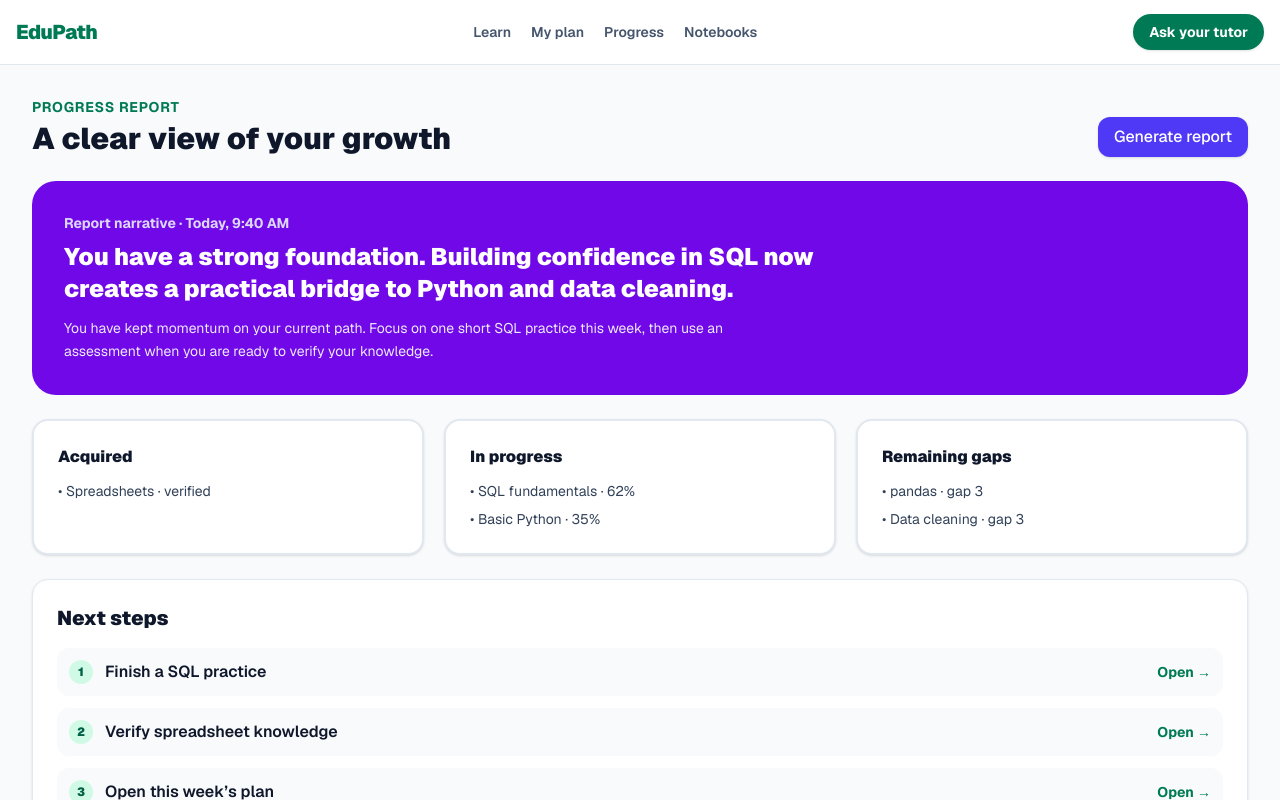
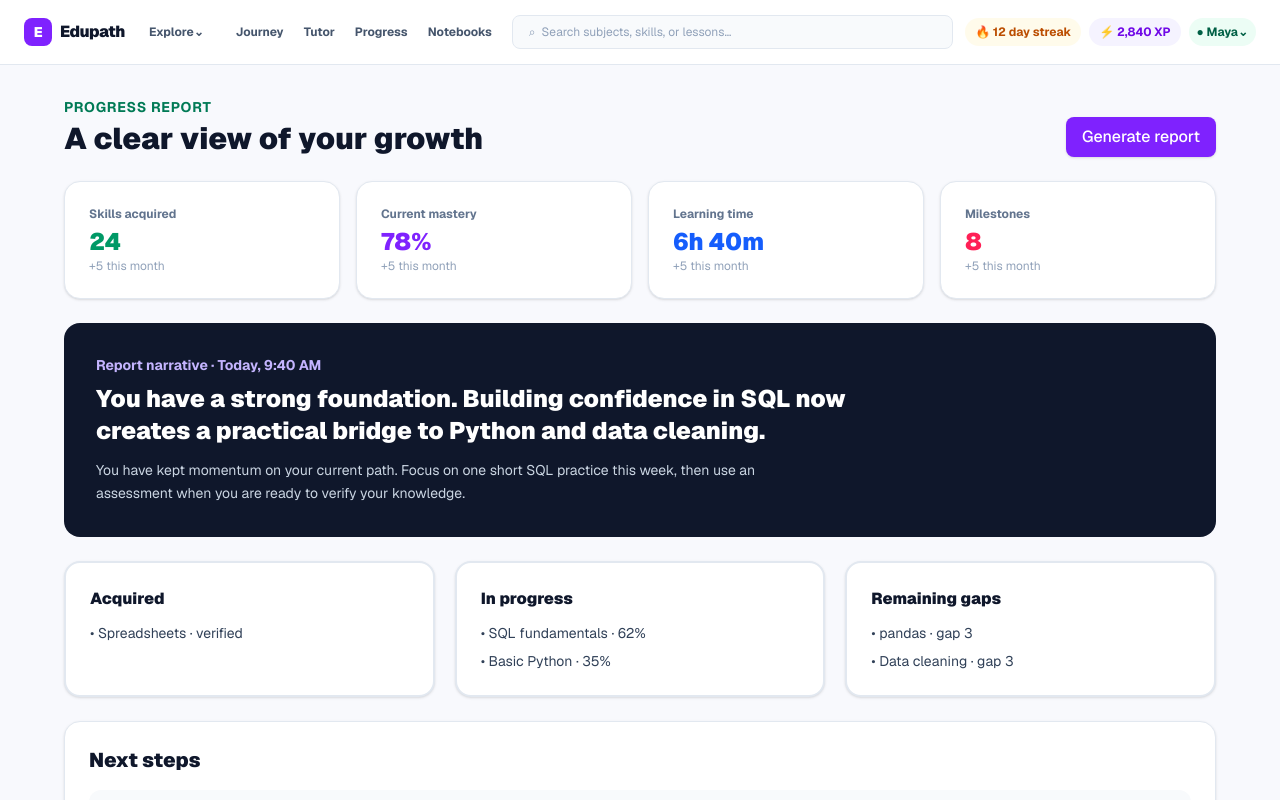
Before and after one commit to moncbj/hackathon-agentic-ai-2026, a Next.js app in the folder edupath/: page /progress in a window 1280 px wide. Shown: the top 800 px of the page. Built offline with nearby package versions, Linux system fonts and the light colour scheme.

Commit message:
Nada wow

```diff
--- a/edupath/app/globals.css
+++ b/edupath/app/globals.css
@@ -59,7 +59,7 @@
 
 body {
   font-family: var(--font-sans), Arial, Helvetica, sans-serif;
-  @apply bg-slate-50 text-slate-900;
+  @apply bg-[#f8f9fd] text-slate-900;
 }
 
 @keyframes node-pop {
--- a/edupath/app/layout.tsx
+++ b/edupath/app/layout.tsx
@@ -16,20 +16,17 @@ export default function RootLayout({ children }: Readonly<{ children: React.Reac
       lang="en"
       className={`${geistSans.variable} ${geistMono.variable} h-full antialiased`}
     >
-      <body className="min-h-full flex flex-col bg-[#f7f8f4] text-slate-900 font-sans">
-        <header className="bg-white/95 border-b border-slate-200 sticky top-0 z-10 backdrop-blur">
-          <div className="max-w-screen-xl mx-auto px-4 h-16 flex items-center justify-between gap-4">
-            <a href="/dashboard" className="text-xl font-black text-emerald-700 tracking-tight">EduPath</a>
-            <nav aria-label="Primary navigation" className="hidden md:flex items-center gap-5 text-sm font-semibold text-slate-600">
-              <a className="hover:text-emerald-700" href="/dashboard">Learn</a>
-              <a className="hover:text-emerald-700" href="/journey">My plan</a>
-              <a className="hover:text-emerald-700" href="/progress">Progress</a>
-              <a className="hover:text-emerald-700" href="/notebooks">Notebooks</a>
-            </nav>
-            <a href="/tutor" className="rounded-full bg-emerald-700 px-4 py-2 text-sm font-bold text-white shadow-sm transition hover:bg-emerald-800">Ask your tutor</a>
+      <body className="min-h-full flex flex-col bg-[#f8f9fd] text-slate-900 font-sans">
+        <header className="sticky top-0 z-30 border-b border-slate-200 bg-white/95 backdrop-blur">
+          <div className="mx-auto flex h-16 max-w-[1440px] items-center gap-3 px-4 sm:px-6">
+            <a href="/dashboard" className="flex shrink-0 items-center gap-2 font-black tracking-tight text-slate-900"><span className="grid h-7 w-7 place-items-center rounded-lg bg-violet-600 text-sm text-white">E</span><span>Edupath</span></a>
+            <details className="relative hidden sm:block"><summary className="cursor-pointer list-none rounded-lg px-3 py-2 text-xs font-bold text-slate-600 hover:bg-slate-50">Explore⌄</summary><div className="absolute left-0 top-10 w-44 rounded-xl border border-slate-200 bg-white p-2 shadow-lg"><a href="/journey" className="block rounded-lg px-3 py-2 text-sm hover:bg-violet-50">Learning journey</a><a href="/notebooks" className="block rounded-lg px-3 py-2 text-sm hover:bg-violet-50">Notebooks</a></div></details>
+            <nav aria-label="Primary navigation" className="hidden items-center gap-1 lg:flex"><a href="/journey" className="rounded-lg px-2 py-2 text-xs font-bold text-slate-600 hover:bg-violet-50">Journey</a><a href="/tutor" className="rounded-lg px-2 py-2 text-xs font-bold text-slate-600 hover:bg-violet-50">Tutor</a><a href="/progress" className="rounded-lg px-2 py-2 text-xs font-bold text-slate-600 hover:bg-violet-50">Progress</a><a href="/notebooks" className="rounded-lg px-2 py-2 text-xs font-bold text-slate-600 hover:bg-violet-50">Notebooks</a></nav>
+            <label className="mx-auto hidden max-w-md flex-1 md:block"><span className="sr-only">Search subjects, skills, or lessons</span><input className="w-full rounded-lg border border-slate-200 bg-slate-50 px-4 py-2 text-xs outline-none placeholder:text-slate-400 focus:border-violet-400 focus:ring-2 focus:ring-violet-100" placeholder="⌕  Search subjects, skills, or lessons…" /></label>
+            <div className="ml-auto flex shrink-0 items-center gap-2 text-xs font-bold"><span className="hidden rounded-full bg-amber-50 px-2.5 py-1.5 text-amber-700 sm:inline">🔥 12 day streak</span><span className="hidden rounded-full bg-violet-50 px-2.5 py-1.5 text-violet-700 md:inline">⚡ 2,840 XP</span><details className="relative"><summary className="cursor-pointer list-none rounded-full bg-emerald-50 px-2 py-1.5 text-emerald-800">● Maya⌄</summary><div className="absolute right-0 top-9 w-36 rounded-xl border border-slate-200 bg-white p-2 text-slate-700 shadow-lg"><a href="/progress" className="block rounded-lg px-2 py-2 hover:bg-slate-50">Profile</a></div></details></div>
           </div>
         </header>
-        <main className="flex-1 w-full max-w-screen-xl mx-auto p-4 sm:p-6 lg:p-8">{children}</main>
+        <main className="flex-1 w-full max-w-[1440px] mx-auto p-4 sm:p-6 lg:p-8">{children}</main>
       </body>
     </html>
   );
--- a/edupath/components/spec005/spec005-views.tsx
+++ b/edupath/components/spec005/spec005-views.tsx
@@ -27,7 +27,8 @@ function SkillLabel({ skillId }: { skillId: string }) {
 }
 
 export function TutorView() {
-  const [messages, setMessages] = useState<Message[]>([{ id: 1, author: "tutor", text: "Hi Alex! I can help you understand your plan, practice a concept, or use one of your notebooks." }]);
+  const welcomeMessage: Message = { id: 1, author: "tutor", text: "Hi Alex! I can help you understand your plan, practice a concept, or use one of your notebooks." };
+  const [messages, setMessages] = useState<Message[]>([welcomeMessage]);
   const [question, setQuestion] = useState("");
   const [focusSkill, setFocusSkill] = useState("");
   const [selectedNotebookIds, setSelectedNotebookIds] = useState<string[]>([]);
@@ -61,17 +62,18 @@ export function TutorView() {
 
   function submit(event: FormEvent<HTMLFormElement>) { event.preventDefault(); ask(question); }
   function toggleNotebook(id: string) { setSelectedNotebookIds((ids) => ids.includes(id) ? ids.filter((item) => item !== id) : [...ids, id]); }
+  function newChat() { setMessages([{ ...welcomeMessage, id: Date.now() }]); setQuestion(""); setFocusSkill(""); setSelectedNotebookIds([]); setTyping(false); }
 
-  return <div className="mx-auto max-w-4xl space-y-5">
-    <div><p className="text-sm font-bold uppercase tracking-wider text-emerald-700">Your tutor</p><h1 className="mt-1 text-3xl font-black">Learn with a thinking partner</h1></div>
-    <Card className="overflow-hidden"><div className="border-b border-slate-100 bg-emerald-50 px-5 py-4"><p className="font-bold text-emerald-950">Friendly · clear · practical</p><p className="text-sm text-emerald-800">Your chat stays on this device and resets when you reload.</p></div>
+  return <div className="mx-auto max-w-6xl space-y-5">
+    <div className="flex items-end justify-between gap-4"><div><p className="text-xs font-black uppercase tracking-wider text-violet-600">AI tutor</p><h1 className="mt-1 text-3xl font-black">Learn by asking</h1></div><Button onClick={newChat} className="bg-violet-600 hover:bg-violet-700">+ New chat</Button></div>
+    <div className="grid gap-5 lg:grid-cols-[minmax(0,1fr)_17rem]"><Card className="overflow-hidden"><div className="border-b border-slate-100 bg-violet-50 px-5 py-4"><p className="font-bold text-violet-950">Ari · your learning tutor</p><p className="text-sm text-violet-800">Friendly, contextual help for your path.</p></div>
       <CardContent className="space-y-4 p-4 sm:p-6">
         <div className="grid gap-3 rounded-2xl bg-slate-50 p-4 sm:grid-cols-2"><label className="text-sm font-semibold text-slate-700">Focus skill<select value={focusSkill} onChange={(event) => setFocusSkill(event.target.value)} className="mt-1.5 w-full rounded-xl border border-slate-300 bg-white px-3 py-2"><option value="">No focus skill</option>{skills.map((skill) => <option key={skill.id} value={skill.id}>{skill.name}</option>)}</select></label><fieldset><legend className="text-sm font-semibold text-slate-700">Use notebooks (optional)</legend><div className="mt-2 flex flex-wrap gap-2">{initialNotebooks.map((notebook) => <label key={notebook.id} className="flex cursor-pointer items-center gap-1.5 text-xs font-medium text-slate-700"><input checked={selectedNotebookIds.includes(notebook.id)} onChange={() => toggleNotebook(notebook.id)} type="checkbox" /> {notebook.title}</label>)}</div></fieldset></div>
         <div aria-live="polite" className="min-h-80 space-y-4">{messages.map((message) => <div key={message.id} className={`max-w-[88%] rounded-2xl px-4 py-3 text-sm leading-relaxed sm:max-w-[76%] ${message.author === "learner" ? "ml-auto bg-emerald-700 text-white" : "bg-slate-100 text-slate-800"}`}><p>{message.text}</p>{message.action && <a href={message.action.href} className="mt-3 inline-block rounded-lg bg-white px-3 py-2 text-xs font-bold text-emerald-800 shadow-sm">{message.action.label} →</a>}</div>)}{typing && <div className="flex w-fit items-center gap-2 rounded-2xl bg-slate-100 px-4 py-3 text-sm text-slate-600"><span className="flex gap-1"><i className="h-1.5 w-1.5 animate-bounce rounded-full bg-emerald-600"/><i className="h-1.5 w-1.5 animate-bounce rounded-full bg-emerald-600 [animation-delay:150ms]"/><i className="h-1.5 w-1.5 animate-bounce rounded-full bg-emerald-600 [animation-delay:300ms]"/></span>Tutor is thinking…</div>}</div>
         <div className="flex flex-wrap gap-2">{["What should I do this week?", "Why did my plan change?", "Explain SQL joins simply"].map((suggestion) => <button key={suggestion} onClick={() => ask(suggestion)} className="rounded-full border border-slate-300 px-3 py-2 text-xs font-bold text-slate-700 hover:bg-slate-50">{suggestion}</button>)}</div>
         <form onSubmit={submit} className="flex gap-2 border-t border-slate-100 pt-4"><input value={question} maxLength={1000} onChange={(event) => setQuestion(event.target.value)} className="min-w-0 flex-1 rounded-xl border border-slate-300 px-4 py-3 outline-none focus:ring-2 focus:ring-emerald-600" placeholder="Ask about your plan or a concept…"/><Button disabled={!question.trim() || typing} type="submit">Send</Button></form>
       </CardContent>
-    </Card>
+    </Card><aside className="space-y-4"><Card><CardContent><p className="text-xs font-black uppercase tracking-wider text-violet-600">Learning workspace</p><h2 className="mt-2 font-black">Your context</h2><div className="mt-4 space-y-3">{skills.slice(0, 2).map((skill) => <div key={skill.id} className="rounded-lg bg-slate-50 p-3"><p className="text-sm font-bold">{skill.name}</p><p className="text-xs text-slate-500">Level {skill.level} · {skill.status}</p></div>)}</div></CardContent></Card><Card><CardContent><p className="text-xs font-black text-amber-700">NOTES IN CONTEXT</p><p className="mt-2 text-sm text-slate-600">Select a notebook above to make its ideas available in this conversation.</p></CardContent></Card></aside></div>
   </div>;
 }
 
@@ -85,9 +87,10 @@ export function ProgressView() {
   const [generatedAt, setGeneratedAt] = useState("Today, 9:40 AM");
   const [reports, setReports] = useState(["Today, 9:40 AM", "September 18, 4:15 PM"]);
   function generate() { const timestamp = "Just now"; setGeneratedAt(timestamp); setReports((items) => [timestamp, ...items].slice(0, 5)); }
-  return <div className="space-y-6">
+  return <div className="mx-auto max-w-6xl space-y-6">
     <div className="flex flex-wrap items-end justify-between gap-4"><div><p className="text-sm font-bold uppercase tracking-wider text-emerald-700">Progress report</p><h1 className="mt-1 text-3xl font-black">A clear view of your growth</h1></div><Button onClick={generate}>Generate report</Button></div>
-    <section className="rounded-3xl bg-violet-700 p-6 text-white sm:p-8"><p className="text-sm font-bold text-violet-200">Report narrative · {generatedAt}</p><h2 className="mt-2 max-w-3xl text-2xl font-black">You have a strong foundation. Building confidence in SQL now creates a practical bridge to Python and data cleaning.</h2><p className="mt-3 max-w-2xl text-sm leading-relaxed text-violet-100">You have kept momentum on your current path. Focus on one short SQL practice this week, then use an assessment when you are ready to verify your knowledge.</p></section>
+    <section className="grid gap-4 sm:grid-cols-4">{[["Skills acquired", "24", "text-emerald-600"], ["Current mastery", "78%", "text-violet-600"], ["Learning time", "6h 40m", "text-blue-600"], ["Milestones", "8", "text-rose-500"]].map(([label, value, color]) => <Card key={label}><CardContent><p className="text-xs font-bold text-slate-500">{label}</p><p className={`mt-1 text-2xl font-black ${color}`}>{value}</p><p className="text-xs text-slate-400">+5 this month</p></CardContent></Card>)}</section>
+    <section className="rounded-2xl bg-slate-900 p-6 text-white sm:p-8"><p className="text-sm font-bold text-violet-300">Report narrative · {generatedAt}</p><h2 className="mt-2 max-w-3xl text-2xl font-black">You have a strong foundation. Building confidence in SQL now creates a practical bridge to Python and data cleaning.</h2><p className="mt-3 max-w-2xl text-sm leading-relaxed text-slate-300">You have kept momentum on your current path. Focus on one short SQL practice this week, then use an assessment when you are ready to verify your knowledge.</p></section>
     <div className="grid gap-5 md:grid-cols-3">{reportBlocks.map((block) => <Card key={block.title} className={`border-2 ${block.accent}`}><CardContent><h2 className="font-black">{block.title}</h2><ul className="mt-3 space-y-2 text-sm text-slate-700">{block.items.map((item) => <li key={item}>• {item}</li>)}</ul></CardContent></Card>)}</div>
     <Card><CardContent><h2 className="text-xl font-black">Next steps</h2><ol className="mt-4 space-y-3">{[["Finish a SQL practice", "/skills/sql"], ["Verify spreadsheet knowledge", "/assessment/spreadsheets"], ["Open this week’s plan", "/journey"]].map(([text, href], index) => <li key={text} className="flex items-center justify-between gap-3 rounded-xl bg-slate-50 p-3"><span className="flex items-center gap-3 font-semibold"><b className="grid h-6 w-6 place-items-center rounded-full bg-emerald-100 text-xs text-emerald-800">{index + 1}</b>{text}</span><a href={href} className="text-sm font-bold text-emerald-700">Open →</a></li>)}</ol></CardContent></Card>
     <Card><CardContent><h2 className="font-black">Previous reports</h2><ul className="mt-3 divide-y divide-slate-100">{reports.map((report, index) => <li key={`${report}-${index}`} className="flex items-center justify-between py-3 text-sm"><span>{report}</span><button className="font-bold text-emerald-700">View summary</button></li>)}</ul></CardContent></Card>
@@ -103,7 +106,8 @@ export function NotebooksView() {
   function save(event: FormEvent<HTMLFormElement>) { event.preventDefault(); if (!title.trim() || !content.trim() || !skillIds.length) { setError("Add a title, content, and at least one skill."); return; } const item: Notebook = { id: activeId === "new" ? `note-${Date.now()}` : activeId!, title: title.trim(), content: content.trim(), skillIds, updatedAt: "Just now" }; setNotebooks((items) => activeId === "new" ? [item, ...items] : items.map((notebook) => notebook.id === item.id ? item : notebook)); setActiveId(null); }
   function toggleSkill(id: string) { setSkillIds((ids) => ids.includes(id) ? ids.filter((item) => item !== id) : [...ids, id]); }
   function remove(id: string) { setNotebooks((items) => items.filter((item) => item.id !== id)); if (activeId === id) setActiveId(null); }
-  return <div className="space-y-6"><div className="flex flex-wrap items-end justify-between gap-4"><div><p className="text-sm font-bold uppercase tracking-wider text-emerald-700">Study notebooks</p><h1 className="mt-1 text-3xl font-black">Your subjects, in your words</h1><p className="mt-2 text-slate-600">Associate notes with skills so you can bring them into a tutor chat.</p></div><Button onClick={() => begin()}>+ New notebook</Button></div>
+  return <div className="mx-auto max-w-6xl space-y-6"><div className="flex flex-wrap items-end justify-between gap-4"><div><p className="text-xs font-black uppercase tracking-wider text-violet-600">Knowledge library</p><h1 className="mt-1 text-3xl font-black">Your notebooks</h1><p className="mt-2 text-slate-600">Associate notes with skills so you can bring them into a tutor chat.</p></div><Button className="bg-violet-600 hover:bg-violet-700" onClick={() => begin()}>+ New notebook</Button></div>
+    <section className="rounded-2xl bg-slate-900 p-5 text-white"><p className="text-xs font-black uppercase tracking-wider text-violet-300">Pick up where you left off</p><p className="mt-2 font-black">SQL joins: key ideas and examples</p><p className="mt-1 text-sm text-slate-300">Linked to SQL fundamentals · continue building your study context.</p></section>
     {activeId && <Card className="border-emerald-200"><CardContent><form onSubmit={save} className="space-y-4"><h2 className="text-xl font-black">{activeId === "new" ? "Create notebook" : "Edit notebook"}</h2><TextField label="Title" required maxLength={80} value={title} onChange={(event) => setTitle(event.target.value)} /><TextAreaField label="Content" required maxLength={20000} value={content} onChange={(event) => setContent(event.target.value)} /><fieldset><legend className="text-sm font-medium text-slate-800">Associated skills *</legend><div className="mt-2 flex flex-wrap gap-3">{skills.map((skill) => <label key={skill.id} className="flex items-center gap-1.5 rounded-lg bg-slate-50 px-2 py-1.5 text-sm"><input type="checkbox" checked={skillIds.includes(skill.id)} onChange={() => toggleSkill(skill.id)} />{skill.name}</label>)}</div></fieldset>{error && <p className="text-sm font-medium text-rose-700">{error}</p>}<div className="flex gap-3"><Button type="submit">Save notebook</Button><Button type="button" variant="ghost" onClick={() => setActiveId(null)}>Cancel</Button></div></form></CardContent></Card>}
     {active && activeId !== "new" && <Card><CardContent><p className="text-sm font-bold text-emerald-700">Notebook detail</p><h2 className="mt-1 text-2xl font-black">{active.title}</h2><p className="mt-3 whitespace-pre-wrap text-slate-700">{active.content}</p><div className="mt-4 flex flex-wrap gap-2">{active.skillIds.map((id) => <SkillLabel key={id} skillId={id} />)}</div><a href="/tutor" className="mt-5 inline-block rounded-xl bg-emerald-700 px-4 py-2 text-sm font-bold text-white">Ask the tutor about this notebook →</a></CardContent></Card>}
     <div className="grid gap-5 sm:grid-cols-2 lg:grid-cols-3">{notebooks.map((notebook) => <Card key={notebook.id}><CardContent className="flex h-full flex-col"><span className="text-3xl">📓</span><h2 className="mt-3 text-lg font-black">{notebook.title}</h2><p className="mt-2 line-clamp-3 text-sm text-slate-600">{notebook.content}</p><div className="mt-4 flex flex-wrap gap-1">{notebook.skillIds.map((id) => <SkillLabel key={id} skillId={id} />)}</div><p className="mt-3 text-xs text-slate-500">Updated {notebook.updatedAt}</p><div className="mt-4 flex gap-3 text-sm font-bold"><button onClick={() => begin(notebook)} className="text-emerald-700">Open / edit</button><button onClick={() => remove(notebook.id)} className="text-rose-700">Delete</button></div></CardContent></Card>)}</div>
--- a/edupath/components/ui/button.tsx
+++ b/edupath/components/ui/button.tsx
@@ -11,10 +11,10 @@ export function Button({
   size = 'md',
   ...props
 }: ButtonProps) {
-  const baseStyles = 'inline-flex items-center justify-center font-medium transition-colors focus:outline-none focus:ring-2 focus:ring-indigo-500 focus:ring-offset-2 disabled:opacity-50 disabled:pointer-events-none rounded-xl';
+  const baseStyles = 'inline-flex items-center justify-center font-medium transition-colors focus:outline-none focus:ring-2 focus:ring-violet-500 focus:ring-offset-2 disabled:opacity-50 disabled:pointer-events-none rounded-lg';
 
   const variants = {
-    primary: 'bg-indigo-600 text-white hover:bg-indigo-700 shadow-sm',
+    primary: 'bg-violet-600 text-white hover:bg-violet-700 shadow-sm',
     secondary: 'bg-white text-slate-700 border border-slate-300 hover:bg-slate-50 shadow-sm',
     danger: 'bg-rose-600 text-white hover:bg-rose-700 shadow-sm',
     ghost: 'bg-transparent text-slate-600 hover:bg-slate-100',
```
Also changed, not shown: edupath/app/journey/page.tsx (+14 -38 lines), 1 other file (tests, documents, lock files or other folders).
